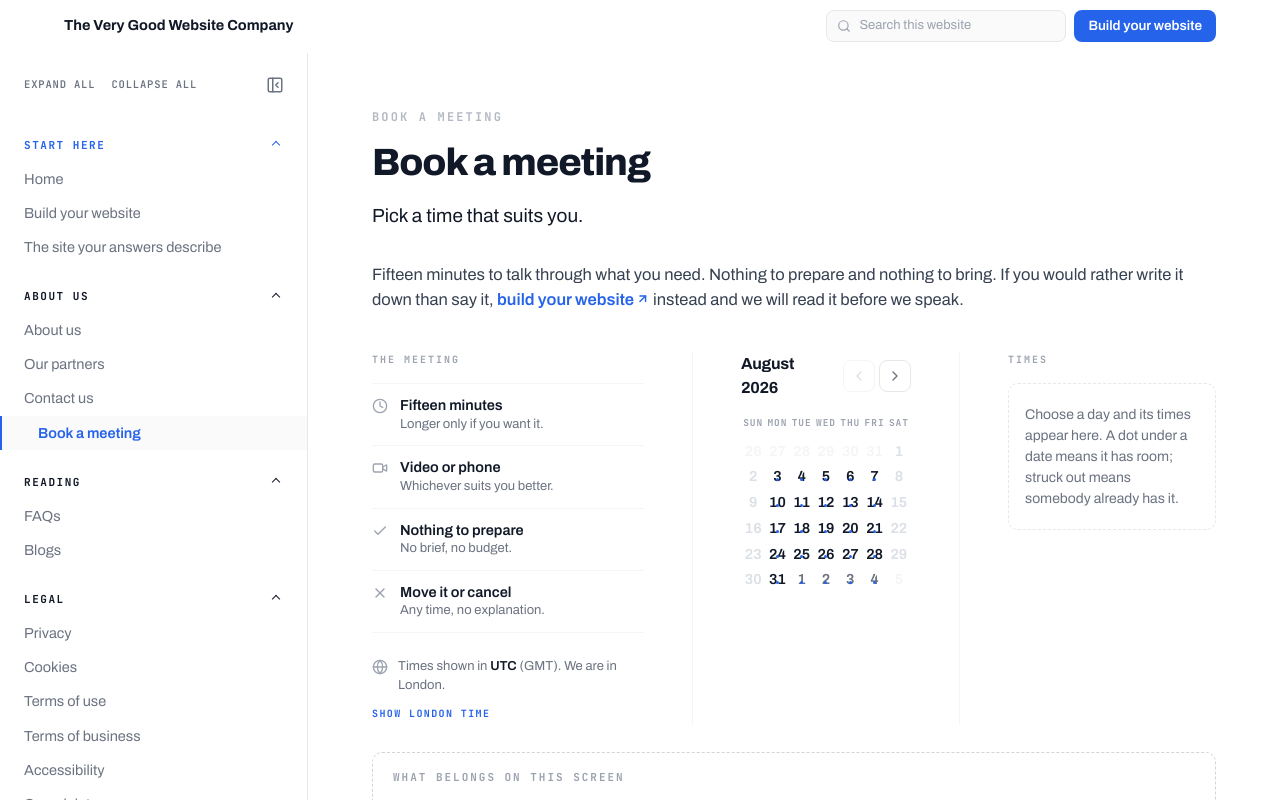
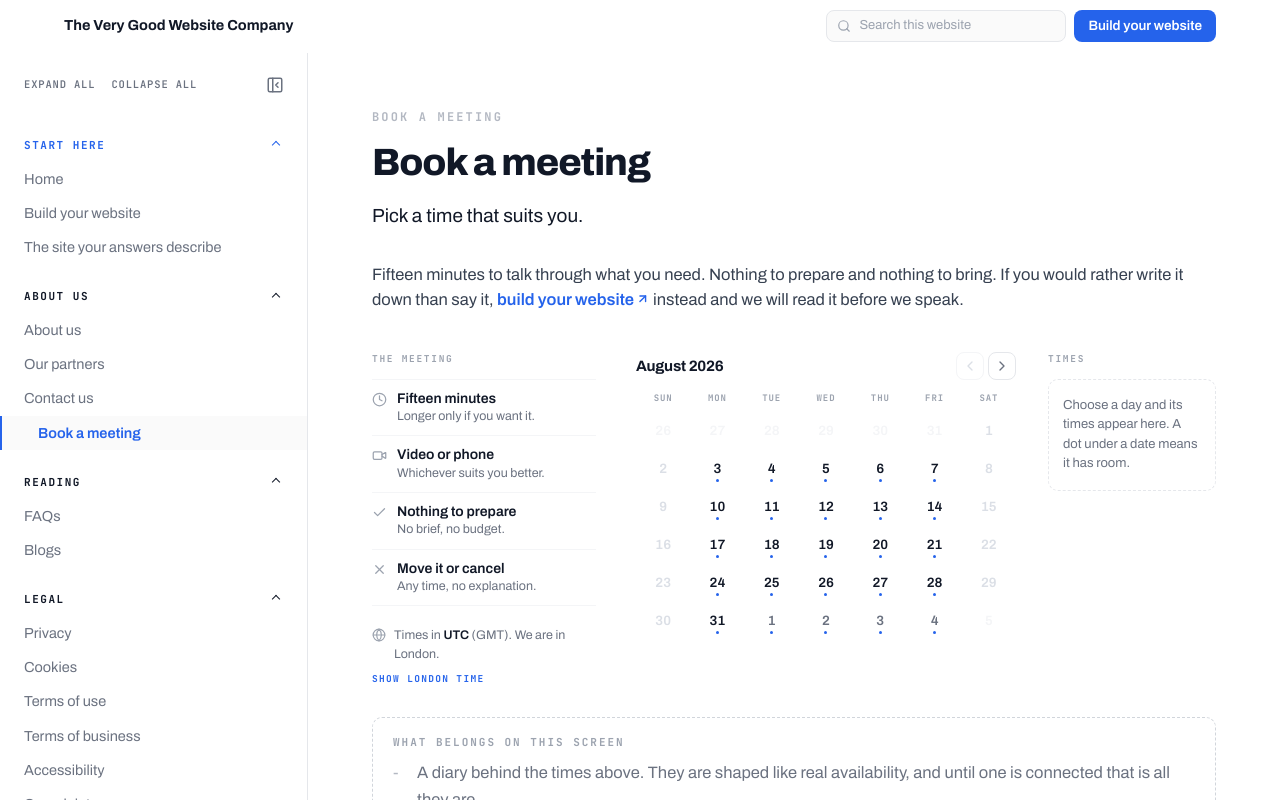
Before and after one commit to ayodhbhojithh/twinloom, a Next.js app: page /book in a window 1280 px wide. Shown: the top 800 px of the page. Built offline with nearby package versions, Linux system fonts and the light colour scheme.

Commit message:
Refactor Calendar and Diary components to improve accessibility and code clarity. Update aria attributes for grid cells in Calendar and streamline monthGrid function in Diary for better readability and performance.

```diff
--- a/components/book/calendar.tsx
+++ b/components/book/calendar.tsx
@@ -16,17 +16,28 @@ import {
   type Reader,
 } from "./diary";
 
+const STEPS: Record<string, number> = {
+  ArrowLeft: -1,
+  ArrowRight: 1,
+  ArrowUp: -7,
+  ArrowDown: 7,
+};
+
 /**
  * A month, navigable by keyboard.
  *
  * `role="grid"` with a roving tab stop, which is what a date picker is supposed
- * to be and what almost none of them are. One date is in the tab order at a
- * time; the arrows move within the month, Home and End go to the ends of a week,
- * Page Up and Page Down change month. Reaching for a date should not mean
- * pressing Tab thirty times.
+ * to be and what most of them are not. One date is in the tab order at a time;
+ * the arrows move within the month, Home and End go to the ends of a week, Page
+ * Up and Page Down change month. Reaching a date should not mean pressing Tab
+ * thirty times.
+ *
+ * `aria-selected` sits on the cell rather than the button inside it. A button
+ * does not support it, and a grid expects to be told which of its cells is
+ * chosen.
  *
  * Weekday names and the day the week starts on both come from the reader's
- * locale. A calendar that starts on Monday for everyone is a calendar that is
+ * locale. A calendar that starts on Monday for everybody is a calendar that is
  * wrong in half the world.
  */
 export function Calendar({
@@ -39,13 +50,14 @@ export function Calendar({
   onSelect: (key: string) => void;
 }) {
   const opening = firstBookable();
+  const closing = lastBookable();
 
   const [view, setView] = useState(() => ({
     year: opening.getFullYear(),
     month: opening.getMonth(),
   }));
 
-  /* The date the keyboard is on, which is not always the date chosen. */
+  /* Where the keyboard is, which is not always what has been chosen. */
   const [cursor, setCursor] = useState(() => dayKey(opening));
   const moveFocus = useRef(false);
   const grid = useRef<HTMLDivElement>(null);
@@ -77,21 +89,18 @@ export function Calendar({
     month: "long",
   });
 
-  const headers = Array.from({ length: 7 }, (_, at) =>
-    /* 2024-01-07 was a Sunday, so this walks a whole week from the reader's
-       own starting day without hardcoding any names. */
-    new Date(2024, 0, 7 + ((reader.weekStart + at) % 7)),
+  /* 2024-01-07 was a Sunday, so this walks one whole week from the reader's own
+     starting day without hardcoding a single name. */
+  const headers = Array.from(
+    { length: 7 },
+    (_unused, at) => new Date(2024, 0, 7 + ((reader.weekStart + at) % 7)),
   );
 
-  const openFrom = opening;
-  const openTo = lastBookable();
-
+  const viewing = new Date(view.year, view.month, 1);
   const canGoBack =
-    new Date(view.year, view.month, 1) >
-    new Date(openFrom.getFullYear(), openFrom.getMonth(), 1);
+    viewing > new Date(opening.getFullYear(), opening.getMonth(), 1);
   const canGoOn =
-    new Date(view.year, view.month, 1) <
-    new Date(openTo.getFullYear(), openTo.getMonth(), 1);
+    viewing < new Date(closing.getFullYear(), closing.getMonth(), 1);
 
   function shift(months: number) {
     setView((was) => {
@@ -112,16 +121,9 @@ export function Calendar({
     const [year, month, day] = cursor.split("-").map(Number);
     const at = new Date(year, month - 1, day);
 
-    const steps: Record<string, number> = {
-      ArrowLeft: -1,
-      ArrowRight: 1,
-      ArrowUp: -7,
-      ArrowDown: 7,
-    };
-
-    if (steps[event.key] !== undefined) {
+    if (STEPS[event.key] !== undefined) {
       event.preventDefault();
-      moveTo(addDays(at, steps[event.key]));
+      moveTo(addDays(at, STEPS[event.key]));
       return;
     }
 
@@ -142,11 +144,11 @@ export function Calendar({
 
   return (
     <div>
-      <div className="mb-4 flex items-center justify-between gap-4">
+      <div className="mb-3 flex items-center justify-between gap-4">
         <h3
           id="calendar-heading"
           aria-live="polite"
-          className="text-[16px] font-bold tracking-[-0.015em] text-ink"
+          className="text-[15px] font-bold tracking-[-0.015em] text-ink"
         >
           {monthName}
         </h3>
@@ -159,11 +161,7 @@ export function Calendar({
           >
             <ChevronLeft className="size-4" />
           </Step>
-          <Step
-            label="Next month"
-            disabled={!canGoOn}
-            onClick={() => shift(1)}
-          >
+          <Step label="Next month" disabled={!canGoOn} onClick={() => shift(1)}>
             <ChevronRight className="size-4" />
           </Step>
         </div>
@@ -181,7 +179,7 @@ export function Calendar({
               key={date.getDay()}
               role="columnheader"
               aria-label={weekdayLong.format(date)}
-              className="pb-2 text-center font-mono text-[9.5px] font-bold tracking-[0.1em] text-label uppercase"
+              className="pb-1.5 text-center font-mono text-[9px] font-bold tracking-[0.1em] text-label uppercase"
             >
               {weekdayShort.format(date)}
             </div>
@@ -198,13 +196,17 @@ export function Calendar({
               const free = freeCount(date);
 
               return (
-                <div role="gridcell" key={key} className="p-0.5">
+                <div
+                  role="gridcell"
+                  key={key}
+                  aria-selected={open ? chosen : undefined}
+                  className="p-px"
+                >
                   <button
                     type="button"
                     data-key={key}
                     disabled={!open}
                     tabIndex={key === cursor ? 0 : -1}
-                    aria-selected={chosen}
                     aria-label={`${dateLong.format(date)}${
                       open
                         ? `, ${free} ${free === 1 ? "time" : "times"} free`
@@ -216,9 +218,11 @@ export function Calendar({
                     }}
                     onFocus={() => setCursor(key)}
                     className={cn(
-                      "relative flex aspect-square w-full flex-col items-center justify-center rounded-field text-[14.5px] font-semibold tabular-nums transition-colors",
+                      "relative flex h-9 w-full items-center justify-center rounded-field text-[13.5px] font-semibold tabular-nums transition-colors",
                       !open && "cursor-not-allowed text-planned",
-                      open && !chosen && "cursor-pointer text-ink hover:bg-hair",
+                      open &&
+                        !chosen &&
+                        "cursor-pointer text-ink hover:bg-hair",
                       chosen && "cursor-pointer bg-ink text-white",
                       outside && open && !chosen && "text-quiet",
                       outside && !open && "text-hair",
@@ -226,12 +230,10 @@ export function Calendar({
                   >
                     {date.getDate()}
 
-                    {/* One dot for a day with room, so availability reads at a
-                        glance rather than only after a click. */}
                     <span
                       aria-hidden
                       className={cn(
-                        "absolute bottom-[7px] size-[3px] rounded-pill transition-colors",
+                        "absolute bottom-[5px] size-[3px] rounded-pill transition-colors",
                         open && !chosen && "bg-active",
                         chosen && "bg-white/70",
                         !open && "bg-transparent",
@@ -265,7 +267,7 @@ function Step({
       aria-label={label}
       disabled={disabled}
       onClick={onClick}
-      className="flex size-8 cursor-pointer items-center justify-center rounded-field border border-border text-quiet transition-colors hover:border-ink hover:text-ink disabled:cursor-not-allowed disabled:border-hair disabled:text-planned"
+      className="flex size-7 cursor-pointer items-center justify-center rounded-field border border-border text-quiet transition-colors hover:border-ink hover:text-ink disabled:cursor-not-allowed disabled:border-hair disabled:text-planned"
     >
       {children}
     </button>
--- a/components/book/diary.ts
+++ b/components/book/diary.ts
@@ -166,22 +166,21 @@ export function freeCount(date: Date): number {
 export function monthGrid(year: number, month: number, weekStart: number) {
   const first = new Date(year, month, 1);
   const lead = (first.getDay() - weekStart + 7) % 7;
+  const start = addDays(first, -lead);
 
-  const start = addDays(first, -lead);
   const weeks: Date[][] = [];
 
   for (let week = 0; week < 6; week += 1) {
-    const row: Date[] = [];
-    for (let day = 0; day < 7; day += 1) {
-      row.push(addDays(start, week * 7 + day));
+    const row = Array.from({ length: 7 }, (_unused, day) =>
+      addDays(start, week * 7 + day),
+    );
+
+    /* A trailing row entirely in the next month is a row of nothing. */
+    if (weeks.length >= 4 && row.every((date) => date.getMonth() !== month)) {
+      break;
     }
+
     weeks.push(row);
-
-    /* Six rows only when the month needs them. */
-    const last = row[6];
-    if (week >= 4 && (last.getMonth() !== month || last.getDate() >= 28)) {
-      if (last.getMonth() !== month) break;
-    }
   }
 
   return weeks;
--- a/components/book/slot-picker.tsx
+++ b/components/book/slot-picker.tsx
@@ -26,17 +26,26 @@ const TERMS = [
   { icon: X, term: "Move it or cancel", note: "Any time, no explanation." },
 ];
 
+/** One layout, written once, so the shell and the real thing cannot disagree. */
+const FRAME =
+  "grid gap-x-10 gap-y-9 lg:grid-cols-[minmax(0,14rem)_minmax(0,1fr)]";
+const PAIR = "grid gap-x-8 gap-y-8 sm:grid-cols-[minmax(0,1fr)_10.5rem]";
+
 /**
  * Pick a time that suits you.
  *
- * Three columns, which is the arrangement every booking tool worth using has
- * settled on: what the meeting is, when it could be, and which time. It is
- * settled because it works, and there is nothing to be gained by being novel
- * about a calendar.
+ * What the meeting is, when it could be, and which time: the arrangement every
+ * booking tool worth using has settled on. It is settled because it works, and
+ * there is nothing to be won by being novel about a calendar.
+ *
+ * The calendar and the times are one pair inside the layout rather than two
+ * siblings of the details column. That is what lets them sit together from the
+ * small breakpoint up while the details move beside them only when there is
+ * room, instead of the times dropping to the far side of the page in between.
  *
  * Everything that depends on the reader waits for hydration. Their zone, their
  * locale, their clock convention and today's date are all the browser's to tell
- * us, and none of them are knowable while this is rendered on a server.
+ * us, and none of them are knowable while this renders on a server.
  */
 export function SlotPicker() {
   const reader = useSyncExternalStore(
@@ -45,42 +54,35 @@ export function SlotPicker() {
     getReaderOnServer,
   );
 
-  const [dayKeyChosen, setDayKey] = useState<string | null>(null);
+  const [chosenDay, setChosenDay] = useState<string | null>(null);
   const [slotAt, setSlotAt] = useState<number | null>(null);
   const [asked, setAsked] = useState(false);
-  /* Some people would rather see the office's clock than their own. */
+  /* Some people would rather see our clock than their own. */
   const [inOfficeZone, setInOfficeZone] = useState(false);
 
   if (!reader) return <Waiting />;
 
   const zone = inOfficeZone ? OFFICE_ZONE : reader.zone;
-  const day = dayKeyChosen ? keyToDate(dayKeyChosen) : null;
+  const day = chosenDay ? keyToDate(chosenDay) : null;
   const taken = day ? takenSlots(day) : [];
 
-  const timeAt = (at: number) => {
-    const slot = SLOTS[at];
-    const when = officeInstant(
+  const instantOf = (at: number) =>
+    officeInstant(
       day!.getFullYear(),
       day!.getMonth(),
       day!.getDate(),
-      slot.hour,
-      slot.minute,
+      SLOTS[at].hour,
+      SLOTS[at].minute,
     );
 
-    return {
-      when,
-      label: new Intl.DateTimeFormat(reader.locale, {
+  const shortTime = new Intl.DateTimeFormat(reader.locale, {
     hour: "2-digit",
     minute: "2-digit",
     hour12: reader.hour12,
     timeZone: zone,
-      }).format(when),
-    };
-  };
+  });
 
-  const chosen =
-    day && slotAt !== null
-      ? new Intl.DateTimeFormat(reader.locale, {
+  const fullWhen = new Intl.DateTimeFormat(reader.locale, {
     weekday: "long",
     day: "numeric",
     month: "long",
@@ -88,32 +90,32 @@ export function SlotPicker() {
     minute: "2-digit",
     hour12: reader.hour12,
     timeZone: zone,
-        }).format(timeAt(slotAt).when)
-      : "";
+  });
+
+  const chosen =
+    day && slotAt !== null ? fullWhen.format(instantOf(slotAt)) : "";
 
   return (
-    <div className="grid gap-x-12 gap-y-10 xl:grid-cols-[minmax(0,17rem)_minmax(0,1fr)_minmax(0,13rem)]">
+    <div className={FRAME}>
       <aside className="min-w-0">
-        <p className="font-mono text-[10px] font-bold tracking-[0.2em] text-label uppercase">
-          The meeting
-        </p>
+        <Kicker>The meeting</Kicker>
 
-        <dl className="mt-4 border-t border-hair">
+        <dl className="mt-3 border-t border-hair">
           {TERMS.map((entry) => (
             <div
               key={entry.term}
-              className="flex items-start gap-3 border-b border-hair py-3"
+              className="flex items-start gap-2.5 border-b border-hair py-2.5"
             >
               <entry.icon
                 aria-hidden
-                className="mt-0.5 size-4 shrink-0 text-label"
+                className="mt-0.5 size-[15px] shrink-0 text-label"
                 strokeWidth={2}
               />
               <div className="min-w-0">
-                <dt className="text-[14.5px] leading-[1.3] font-semibold text-ink">
+                <dt className="text-[14px] leading-[1.3] font-semibold text-ink">
                   {entry.term}
                 </dt>
-                <dd className="text-[13px] leading-[1.4] text-quiet">
+                <dd className="text-[12.5px] leading-[1.4] text-quiet">
                   {entry.note}
                 </dd>
               </div>
@@ -128,12 +130,13 @@ export function SlotPicker() {
         />
       </aside>
 
-      <div className="min-w-0 xl:border-x xl:border-hair xl:px-12">
+      <div className={PAIR}>
+        <div className="min-w-0">
           <Calendar
             reader={reader}
-          selected={dayKeyChosen}
+            selected={chosenDay}
             onSelect={(key) => {
-            setDayKey(key);
+              setChosenDay(key);
               /* The times belong to the day. Keeping one across a change would
                  leave the panel showing a slot nobody picked. */
               setSlotAt(null);
@@ -143,27 +146,26 @@ export function SlotPicker() {
         </div>
 
         <div className="flex min-w-0 flex-col">
-        <p className="font-mono text-[10px] font-bold tracking-[0.2em] text-label uppercase">
+          <Kicker>
             {day
               ? new Intl.DateTimeFormat(reader.locale, {
-                weekday: "long",
+                  weekday: "short",
                   day: "numeric",
                   month: "short",
                 }).format(day)
               : "Times"}
-        </p>
+          </Kicker>
 
           {day ? (
             <>
               <div
-              className="quiet-scroll mt-4 flex max-h-[22rem] flex-col gap-2 overflow-y-auto pr-1"
                 role="group"
                 aria-label="Available times"
+                className="quiet-scroll mt-3 flex max-h-[16.5rem] flex-col gap-1.5 overflow-y-auto pr-0.5"
               >
                 {SLOTS.map((_slot, at) => {
                   const gone = taken[at];
                   const on = slotAt === at;
-                const { label } = timeAt(at);
 
                   return (
                     <button
@@ -176,7 +178,7 @@ export function SlotPicker() {
                         setAsked(false);
                       }}
                       className={cn(
-                      "rounded-field border py-2.5 text-center text-[14.5px] font-semibold tabular-nums transition-colors",
+                        "rounded-field border py-2 text-center text-[14px] font-semibold tabular-nums transition-colors",
                         gone &&
                           "cursor-not-allowed border-hair bg-well text-label line-through",
                         !gone && on && "border-active bg-active text-white",
@@ -185,20 +187,18 @@ export function SlotPicker() {
                           "cursor-pointer border-border bg-field text-ink hover:border-ink",
                       )}
                     >
-                    {label}
+                      {shortTime.format(instantOf(at))}
                     </button>
                   );
                 })}
               </div>
 
-            {/* Announced rather than only drawn, so somebody not looking at the
-                panel still learns what they just picked. */}
               <p aria-live="polite" className="sr-only">
                 {chosen ? `Selected ${chosen}` : ""}
               </p>
 
-            <div className="mt-5 border-t border-hair pt-5">
-              <p className="text-[14px] leading-[1.45] text-quiet">
+              <div className="mt-4 border-t border-hair pt-4">
+                <p className="text-[13px] leading-[1.45] text-quiet">
                   {chosen ? (
                     <span className="font-semibold text-ink">{chosen}</span>
                   ) : (
@@ -210,41 +210,48 @@ export function SlotPicker() {
                   type="button"
                   disabled={!chosen}
                   onClick={() => setAsked(true)}
-                className="mt-4 w-full cursor-pointer rounded-field bg-active px-5 py-[12px] text-[15px] font-semibold text-white transition-opacity hover:opacity-90 disabled:cursor-default disabled:bg-planned disabled:text-label"
+                  className="mt-3 w-full cursor-pointer rounded-field bg-active px-4 py-2.5 text-[14.5px] font-semibold text-white transition-opacity hover:opacity-90 disabled:cursor-default disabled:bg-planned disabled:text-label"
                 >
                   Book this time
                 </button>
 
-              {/* A booking screen that says "confirmed" when nothing was sent is
-                  the one thing this page must not do. */}
                 {asked ? (
                   <p
                     role="status"
-                  className="mt-3 rounded-card border border-amber/30 bg-amber/5 px-3.5 py-3 text-[13px] leading-[1.5] text-body"
+                    className="mt-3 rounded-card border border-amber/30 bg-amber/5 px-3 py-2.5 text-[12.5px] leading-[1.5] text-body"
                   >
-                  Nothing has been sent. This calendar is not connected to a real
-                  diary yet, so that time is not held for you.
+                    Nothing has been sent. This calendar is not connected to a
+                    real diary yet, so that time is not held for you.
                   </p>
                 ) : null}
               </div>
             </>
           ) : (
-          <p className="mt-4 rounded-card border border-dashed border-border px-4 py-5 text-[14px] leading-[1.5] text-quiet">
+            <p className="mt-3 rounded-card border border-dashed border-border px-3.5 py-4 text-[13px] leading-[1.5] text-quiet">
               Choose a day and its times appear here. A dot under a date means it
-            has room; struck out means somebody already has it.
+              has room.
             </p>
           )}
         </div>
       </div>
+    </div>
+  );
+}
+
+function Kicker({ children }: { children: React.ReactNode }) {
+  return (
+    <p className="font-mono text-[9.5px] font-bold tracking-[0.18em] text-label uppercase">
+      {children}
+    </p>
   );
 }
 
 /**
  * Whose clock the times are on.
  *
- * Named outright rather than left to be discovered. A time with no zone against
- * it is the most common way a booking goes wrong across borders, and the offset
- * is spelled out because a zone name alone means nothing to most people.
+ * Named outright rather than left to be worked out. A time with no zone against
+ * it is the commonest way a booking goes wrong across borders, and the offset is
+ * spelled out because a zone name on its own means nothing to most people.
  */
 function ZoneNote({
   reader,
@@ -256,6 +263,7 @@ function ZoneNote({
   onToggle: () => void;
 }) {
   const zone = inOfficeZone ? OFFICE_ZONE : reader.zone;
+  const sameZone = reader.zone === OFFICE_ZONE;
 
   const offset =
     new Intl.DateTimeFormat(reader.locale, {
@@ -265,14 +273,12 @@ function ZoneNote({
       .formatToParts(new Date())
       .find((part) => part.type === "timeZoneName")?.value ?? "";
 
-  const sameZone = reader.zone === OFFICE_ZONE;
-
   return (
-    <div className="mt-6">
-      <p className="flex items-start gap-2.5 text-[13px] leading-[1.5] text-quiet">
-        <Globe aria-hidden className="mt-0.5 size-4 shrink-0 text-label" />
+    <div className="mt-5">
+      <p className="flex items-start gap-2 text-[12.5px] leading-[1.5] text-quiet">
+        <Globe aria-hidden className="mt-0.5 size-3.5 shrink-0 text-label" />
         <span>
-          Times shown in{" "}
+          Times in{" "}
           <span className="font-semibold text-ink">
             {zone.replace(/_/g, " ")}
           </span>
@@ -286,7 +292,7 @@ function ZoneNote({
           type="button"
           aria-pressed={inOfficeZone}
           onClick={onToggle}
-          className="mt-2.5 cursor-pointer font-mono text-[10px] font-bold tracking-[0.14em] text-active uppercase transition-opacity hover:opacity-75"
+          className="mt-2 cursor-pointer font-mono text-[9.5px] font-bold tracking-[0.14em] text-active uppercase transition-opacity hover:opacity-75"
         >
           {inOfficeZone ? "Show my own time" : "Show London time"}
         </button>
@@ -298,32 +304,32 @@ function ZoneNote({
 /**
  * Before hydration.
  *
- * The shape of the thing rather than a spinner: the columns are already the
- * right size, so nothing moves when the real calendar replaces this.
+ * The shape of the thing rather than a spinner, and built from the same two
+ * layout constants, so nothing moves when the real calendar replaces it.
  */
 function Waiting() {
   return (
-    <div
-      aria-hidden
-      className="grid gap-x-12 gap-y-10 xl:grid-cols-[minmax(0,17rem)_minmax(0,1fr)_minmax(0,13rem)]"
-    >
-      <div className="space-y-3">
+    <div aria-hidden className={FRAME}>
+      <div className="space-y-2.5">
         {[0, 1, 2, 3].map((at) => (
-          <div key={at} className="h-12 rounded-field bg-well" />
+          <div key={at} className="h-11 rounded-field bg-well" />
         ))}
       </div>
-      <div className="xl:border-x xl:border-hair xl:px-12">
-        <div className="h-6 w-40 rounded-field bg-well" />
-        <div className="mt-4 grid grid-cols-7 gap-1">
-          {Array.from({ length: 35 }, (_, at) => (
-            <div key={at} className="aspect-square rounded-field bg-well" />
+
+      <div className={PAIR}>
+        <div>
+          <div className="h-5 w-36 rounded-field bg-well" />
+          <div className="mt-4 grid grid-cols-7 gap-px">
+            {Array.from({ length: 35 }, (_unused, at) => (
+              <div key={at} className="h-9 rounded-field bg-well" />
             ))}
           </div>
         </div>
-      <div className="space-y-2">
-        {[0, 1, 2, 3, 4].map((at) => (
-          <div key={at} className="h-10 rounded-field bg-well" />
+        <div className="space-y-1.5">
+          {[0, 1, 2, 3, 4, 5].map((at) => (
+            <div key={at} className="h-9 rounded-field bg-well" />
           ))}
+        </div>
       </div>
     </div>
   );
```
Lines whose indentation alone changed are shown as unchanged.
